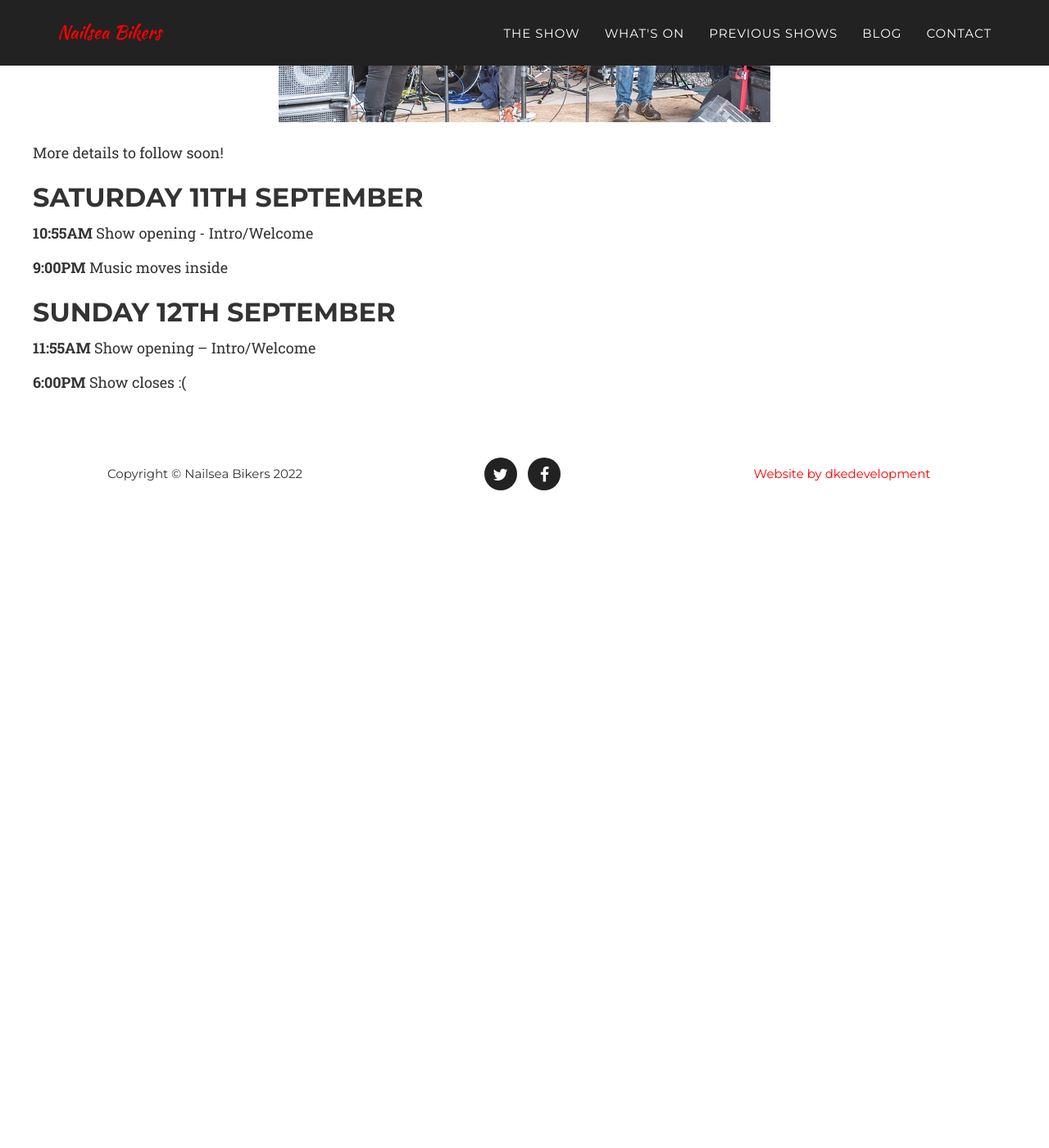
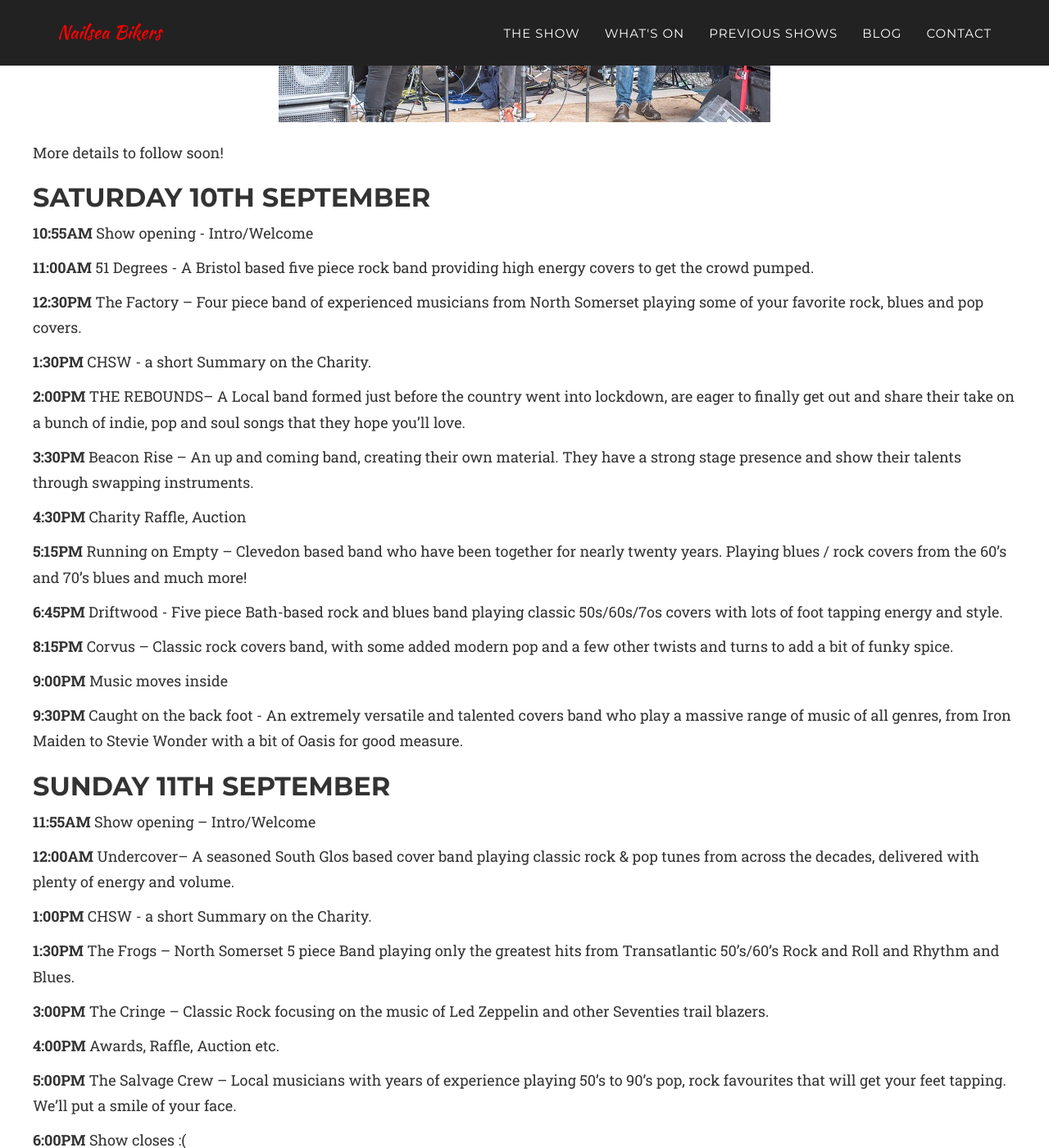
Before and after one commit to nailsea-bikers/nailsea-bikers.github.io, a Jekyll site: the page built from _posts/2022-05-08-programme-2022.markdown, in a window 1280 px wide and 1400 px high, scrolled down 621 px. Shown: the whole window at 82% size. Built offline with Jekyll 4.4.1, drawn with Linux system fonts in a browser that asks for light colours; some web fonts are replaced; before the commit the page ends 1244 px from its top, so only the background shows below that.

Commit message:
Add programme

```diff
--- a/_posts/2022-05-08-programme-2022.markdown
+++ b/_posts/2022-05-08-programme-2022.markdown
@@ -12,46 +12,46 @@ description: Full list of all the events and bands
 
 More details to follow soon!
 
-## Saturday 11th September
+## Saturday 10th September
 
 **10:55AM** Show opening - Intro/Welcome
 
-<!-- **11:00AM** Drifftwood - Five piece Bath-based rock and blues band playing classic 50s/60s/7os covers with lots of foot tapping energy and style.
+**11:00AM** 51 Degrees - A Bristol based five piece rock band providing high energy covers to get the crowd pumped.
 
-**12:30PM** Mulberry Junction – A four piece band from Nailsea playing a mix of classic covers and original music.
+**12:30PM** The Factory – Four piece band of experienced musicians from North Somerset playing some of your favorite rock, blues and pop covers.
 
 **1:30PM** CHSW - a short Summary on the Charity.
 
-**2:00PM** The Frogs – North Somerset 5 piece Band playing only the greatest hits from Transatlantic 50's/60's Rock and Roll and Rhythm and Blues..
+**2:00PM** THE REBOUNDS– A Local band formed just before the country went into lockdown, are eager to finally get out and share their take on a bunch of indie, pop and soul songs that they hope you'll love.
 
-**3:30PM** The Factory – Four piece band of experienced musicians from North Somerset playing some of your favourite rock, blues and pop covers
+**3:30PM** Beacon Rise – An up and coming band, creating their own material. They have a strong stage presence and show their talents through swapping instruments.
 
 **4:30PM** Charity Raffle,  Auction
 
-**5:15PM** The Cringe – Classic Rock focusing on the music of Led Zeppelin and other Seventies trail blazers
+**5:15PM** Running on Empty –  Clevedon based band who have been together for nearly twenty years. Playing blues / rock covers from the 60’s and 70’s blues and much more!
 
-**6:45PM** Caught on the back foot - An extremely versatile and talented covers band who play a massive range of music of all genres, from Iron Maiden to Stevie Wonder with a bit of Oasis for good measure.
+**6:45PM** Driftwood - Five piece Bath-based rock and blues band playing classic 50s/60s/7os covers with lots of foot tapping energy and style.
 
-**8:15PM** Corvus – Classic rock covers band, with some added modern pop and a few other twist and turns to add a bit of funky spice. -->
+**8:15PM** Corvus – Classic rock covers band, with some added modern pop and a few other twists and turns to add a bit of funky spice.
 
 **9:00PM** Music moves inside
 
-<!-- **9:30PM** Mudheads – This band will keep the evening rocking with their high energy performance of Classic covers with a punk twist.  -->
+ **9:30PM** Caught on the back foot - An extremely versatile and talented covers band who play a massive range of music of all genres, from Iron Maiden to Stevie Wonder with a bit of Oasis for good measure.
 
-## Sunday 12th September
+## Sunday 11th September
 
 **11:55AM** Show opening – Intro/Welcome
 
-<!-- **12:00AM** THE REBOUNDS– A Local band formed just before the country went into lockdown, are eager to finally get out and share their take on a bunch of indie, pop and soul songs that they hope you'll love.
+ **12:00AM** Undercover– A seasoned South Glos based cover band playing classic rock & pop tunes from across the decades, delivered with plenty of energy and volume.
 
-**12:45PM** CHSW - a short Summary on the Charity.
+**1:00PM** CHSW - a short Summary on the Charity.
 
-**1:15PM** Chris Waite – A musician with many years’ experience who faithfully reproduces classics from the 70’s & 80’s. His enthusiasm for this music comes through in his performance.
+**1:30PM** The Frogs – North Somerset 5 piece Band playing only the greatest hits from Transatlantic 50's/60's Rock and Roll and Rhythm and Blues.
 
-**2:45PM** Tairní Mara – Formed in Nailsea, Tairní Mara play mainly traditional instrumental Irish folk music including jigs, reels, hornpipes, polkas and airs
+**3:00PM** The Cringe – Classic Rock focusing on the music of Led Zeppelin and other Seventies trail blazers.
 
-**3:45PM** Awards, Raffle, Auction etc.
+**4:00PM** Awards, Raffle, Auction etc.
 
-**4:45PM** The Salvage Crew – Local musicians with years of experience playing 50's to 90's pop, rock favourites that will get your feet tapping. We'll put a smile of your face.
-	 -->
+**5:00PM** The Salvage Crew – Local musicians with years of experience playing 50's to 90's pop, rock favourites that will get your feet tapping. We'll put a smile of your face.
+
 **6:00PM** Show closes :(
```
